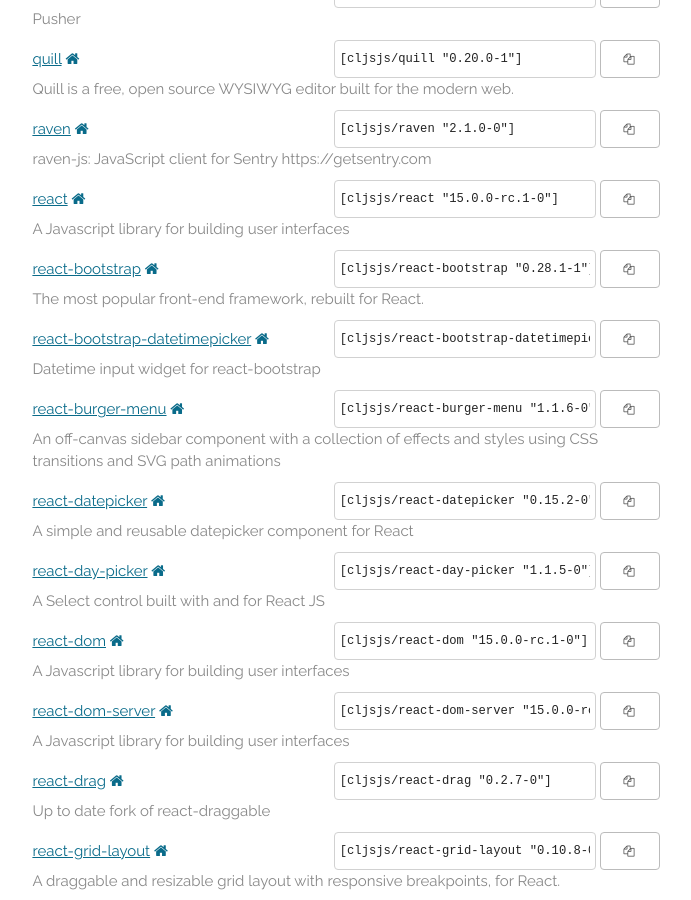
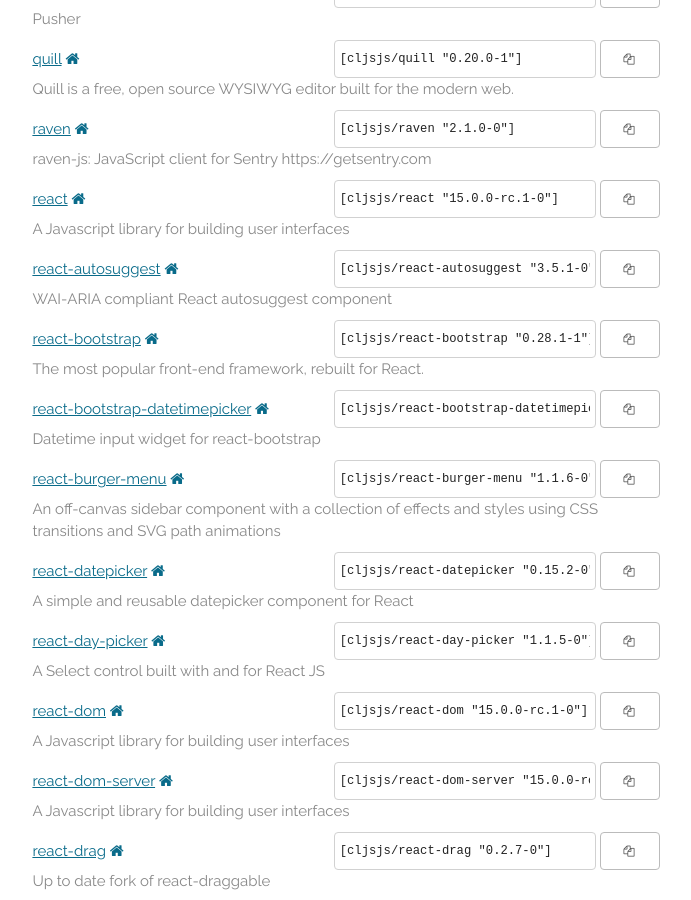
Before and after one commit to cljsjs/cljsjs.github.io, a Jekyll site: the page built from index.markdown, in a window 1280 px wide and 900 px high, scrolled down 9586 px. Shown: the whole window, without its empty margins (294-985 px from the left). Built offline with Jekyll 4.4.1, drawn with Linux system fonts in a browser that asks for light colours; nearby versions of some CDN libraries; comment, search, counter and statistics services are not loaded.

Commit message:
Automatic update

```diff
--- a/_includes/packages.html
+++ b/_includes/packages.html
@@ -1071,6 +1071,15 @@
     <p class="description">A Javascript library for building user interfaces</p>
   </li>
   <li>
+    <a href="https://clojars.org/cljsjs/react-autosuggest">react-autosuggest</a>
+    <a href="https://github.com/moroshko/react-autosuggest.git" target="new"><i class="fa fa-home"></i></a>
+    <span class="clojars">
+      <input type="text" value='[cljsjs/react-autosuggest "3.5.1-0"]'/>
+      <button data-clipboard-text='[cljsjs/react-autosuggest "3.5.1-0"]'><i class="fa fa-copy"></i></button>
+    </span>
+    <p class="description">WAI-ARIA compliant React autosuggest component</p>
+  </li>
+  <li>
     <a href="https://clojars.org/cljsjs/react-bootstrap">react-bootstrap</a>
     <a href="https://react-bootstrap.github.io/index.html" target="new"><i class="fa fa-home"></i></a>
     <span class="clojars">
```
